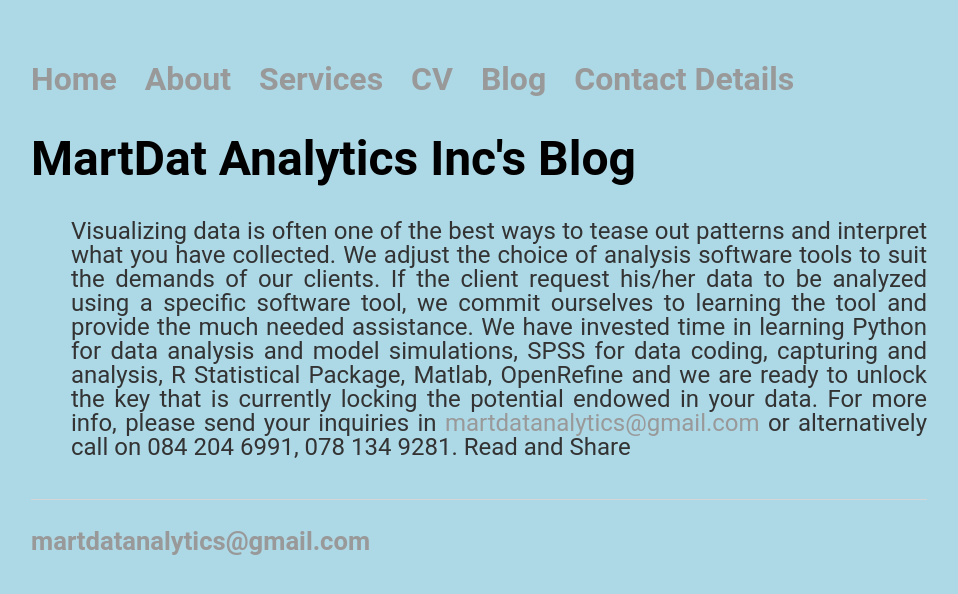
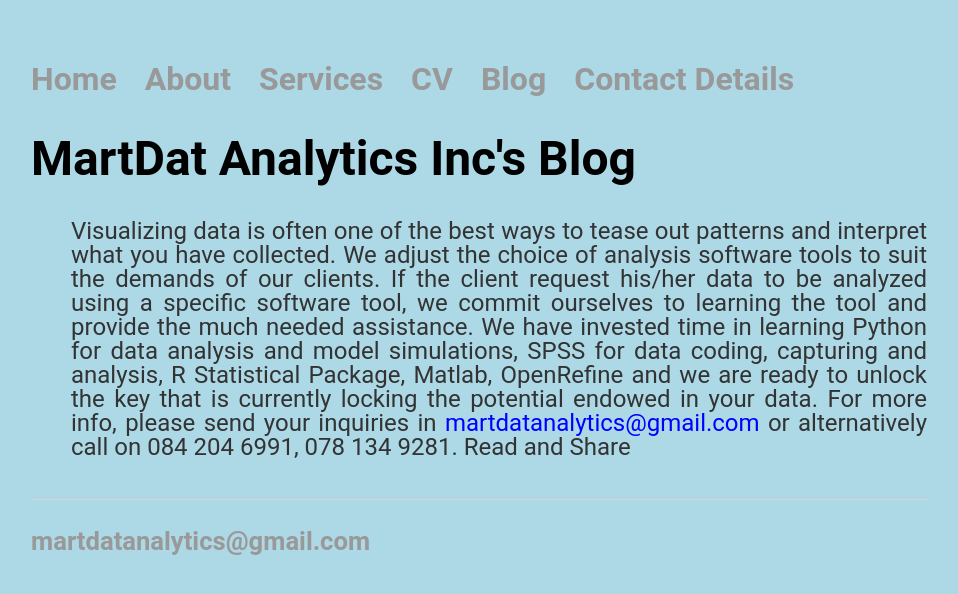
Before and after one commit to martdatanalytics/martdatanalytics.github.io, a Jekyll site: the page built from blog/index.html, in a window 1280 px wide. Shown: the top 594 px of the page, without its empty margins (161-1119 px from the left). Built offline with Jekyll 4.4.1, drawn with Linux system fonts in a browser that asks for light colours.

Commit message:
Update index.html

```diff
--- a/blog/index.html
+++ b/blog/index.html
@@ -10,7 +10,7 @@ title: MartDat Analytics Inc's Blog
 		needed assistance. We have invested time in learning Python for data analysis and model simulations, SPSS for data
 		coding, capturing and analysis, R Statistical Package, Matlab, OpenRefine and we are ready to unlock the key that
 		is currently locking the potential endowed in your data. For more info, please send your inquiries in
-		<a href="mailto: martdatanalytics@gmail.com">martdatanalytics@gmail.com</a> or alternatively call on 084 204 6991, 078 134 9281. Read and Share
+		<a href="mailto: martdatanalytics@gmail.com", style="color:blue;">martdatanalytics@gmail.com</a> or alternatively call on 084 204 6991, 078 134 9281. Read and Share
 		</p>
 <!--
 		<p>
```
